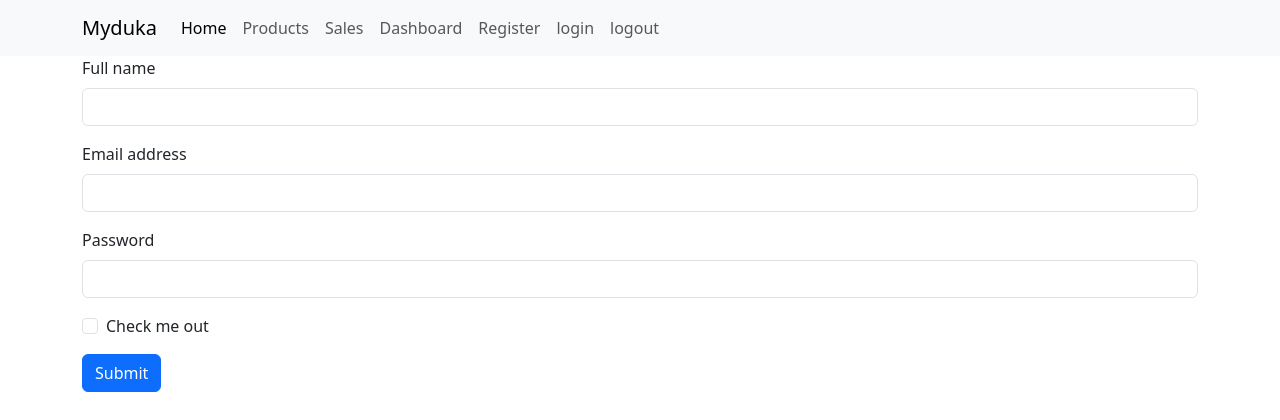
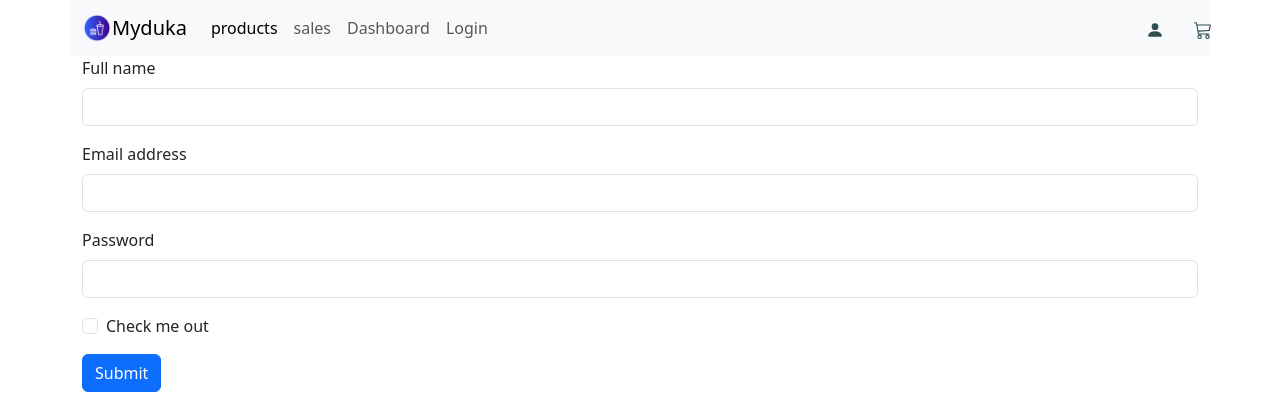
Before and after one commit to Tonn3y/myduka-system, a Flask app: page /register in a window 1280 px wide. Shown: the top 420 px of the page. Run offline with Flask 3, Linux system fonts and the light colour scheme.

Commit message:
register.html

```diff
--- a/main.py
+++ b/main.py
@@ -24,7 +24,7 @@ app.secret_key = 'cd7a45a8c7975c87f573c2a1d86e10e6d278be20bba17b3b05c10895ea4762
 
 @app.route("/")
 def index():
-    return render_template("index.html")
+    return render_template("home.html")
 
 
 @app.route("/home")
--- a/templates/dashboard.html
+++ b/templates/dashboard.html
@@ -7,6 +7,11 @@
   <title>Sample chart</title>
   <link href="https://cdn.jsdelivr.net/npm/bootstrap@5.3.3/dist/css/bootstrap.min.css" rel="stylesheet"
     integrity="sha384-QWTKZyjpPEjISv5WaRU9OFeRpok6YctnYmDr5pNlyT2bRjXh0JMhjY6hW+ALEwIH" crossorigin="anonymous">
+    <style>
+      body {
+        background-color: bisque;
+      }
+    </style>
 </head>
 
 <body>
--- a/templates/register.html
+++ b/templates/register.html
@@ -10,9 +10,10 @@
 </head>
 
 <body>
-    <nav class=" navbar navbar-expand-lg bg-body-tertiary">
-        <div class="container">
-            <a class="navbar-brand" href="/">Myduka</a>
+    <nav class="navbar navbar-expand-lg bg-body-tertiary container">
+        <div class="container-fluid">
+            <img src="static/fast-food_12335982.png" alt="" height="30px" width="30px"><a class="navbar-brand"
+                href="/home">Myduka</a>
             <button class="navbar-toggler" type="button" data-bs-toggle="collapse" data-bs-target="#navbarNav"
                 aria-controls="navbarNav" aria-expanded="false" aria-label="Toggle navigation">
                 <span class="navbar-toggler-icon"></span>
@@ -20,26 +21,30 @@
             <div class="collapse navbar-collapse" id="navbarNav">
                 <ul class="navbar-nav">
                     <li class="nav-item">
-                        <a class="nav-link active" aria-current="page" href="/home">Home</a>
+                        <a class="nav-link active" aria-current="page" href="/products">products</a>
                     </li>
                     <li class="nav-item">
-                        <a class="nav-link" href="/products">Products</a>
-                    </li>
-                    <li class="nav-item">
-                        <a class="nav-link" href="/sales">Sales</a>
+                        <a class="nav-link" href="/sales">sales</a>
                     </li>
                     <li class="nav-item">
                         <a class="nav-link" href="/dashboard">Dashboard</a>
                     </li>
                     <li class="nav-item">
-                        <a class="nav-link" href="/register">Register</a>
+                        <a class="nav-link" href="/login">Login</a>
                     </li>
-                    <li class="nav-item">
-                        <a class="nav-link" href="/login">login</a>
-                    </li>
-                    <li class="nav-item">
-                        <a class="nav-link" href="/logout">logout</a>
-                    </li>
+                    <a href="/login"
+                        style=" margin: auto; margin-left: 650px; text-decoration: none; color: darkslategray;"><svg
+                            xmlns="http://www.w3.org/2000/svg" width="18" height="18" fill="currentColor"
+                            class="bi bi-person-fill" viewBox="0 0 16 16">
+                            <path d="M3 14s-1 0-1-1 1-4 6-4 6 3 6 4-1 1-1 1zm5-6a3 3 0 1 0 0-6 3 3 0 0 0 0 6" />
+                        </svg></a>
+                    <a href="/products" style="margin: auto; margin-left: 30px; color: darkslategray;">
+                        <svg xmlns="http://www.w3.org/2000/svg" width="18" height="18" fill="currentColor"
+                            class="bi bi-cart3" viewBox="0 0 16 16">
+                            <path
+                                d="M0 1.5A.5.5 0 0 1 .5 1H2a.5.5 0 0 1 .485.379L2.89 3H14.5a.5.5 0 0 1 .49.598l-1 5a.5.5 0 0 1-.465.401l-9.397.472L4.415 11H13a.5.5 0 0 1 0 1H4a.5.5 0 0 1-.491-.408L2.01 3.607 1.61 2H.5a.5.5 0 0 1-.5-.5M3.102 4l.84 4.479 9.144-.459L13.89 4zM5 12a2 2 0 1 0 0 4 2 2 0 0 0 0-4m7 0a2 2 0 1 0 0 4 2 2 0 0 0 0-4m-7 1a1 1 0 1 1 0 2 1 1 0 0 1 0-2m7 0a1 1 0 1 1 0 2 1 1 0 0 1 0-2" />
+                        </svg>
+                    </a>
                 </ul>
             </div>
         </div>
```
